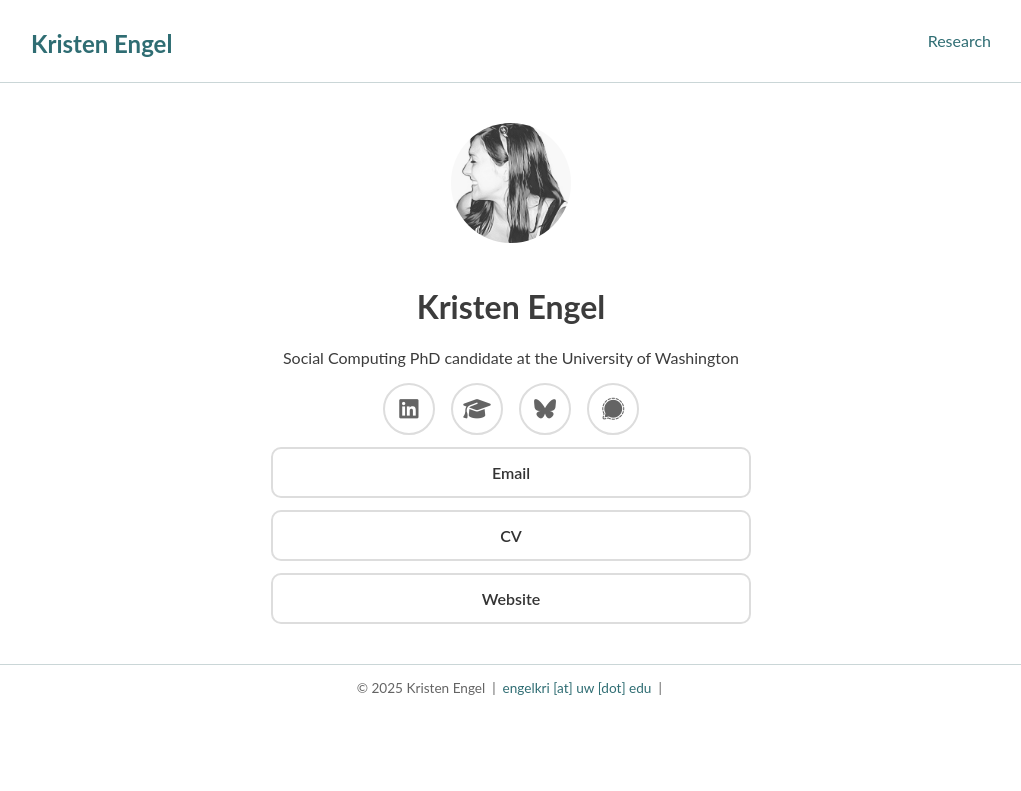
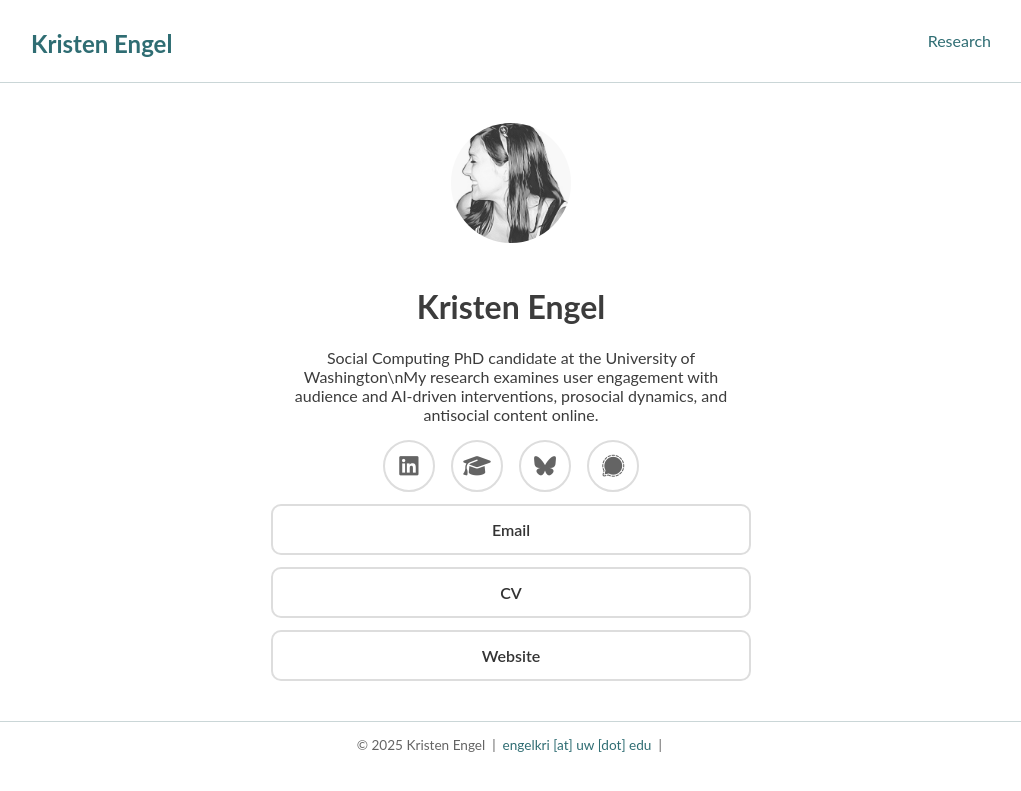
Before and after one commit to engelkri/engelkri.github.io, a Jekyll site: the page built from links.html, in a window 1280 px wide. Shown: the top 791 px of the page, without its empty margins (129-1150 px from the left). Built offline with Jekyll 4.4.1, drawn with Linux system fonts in a browser that asks for light colours; nearby versions of some CDN libraries.

Commit message:
Update bio with detailed research description
Expanded bio to include research focus on user engagement and online content dynamics.

```diff
--- a/links.html
+++ b/links.html
@@ -9,7 +9,7 @@ permalink: /links/
 
 <!-- Name and Bio -->
 <h1>Kristen Engel</h1>
-<p class="bio">Social Computing PhD candidate at the University of Washington</p>
+<p class="bio">Social Computing PhD candidate at the University of Washington\nMy research examines user engagement with audience and AI-driven interventions, prosocial dynamics, and antisocial content online.</p>
 
 <!-- Top social icons (Linktree-style) -->
 <div class="social-links">
```
